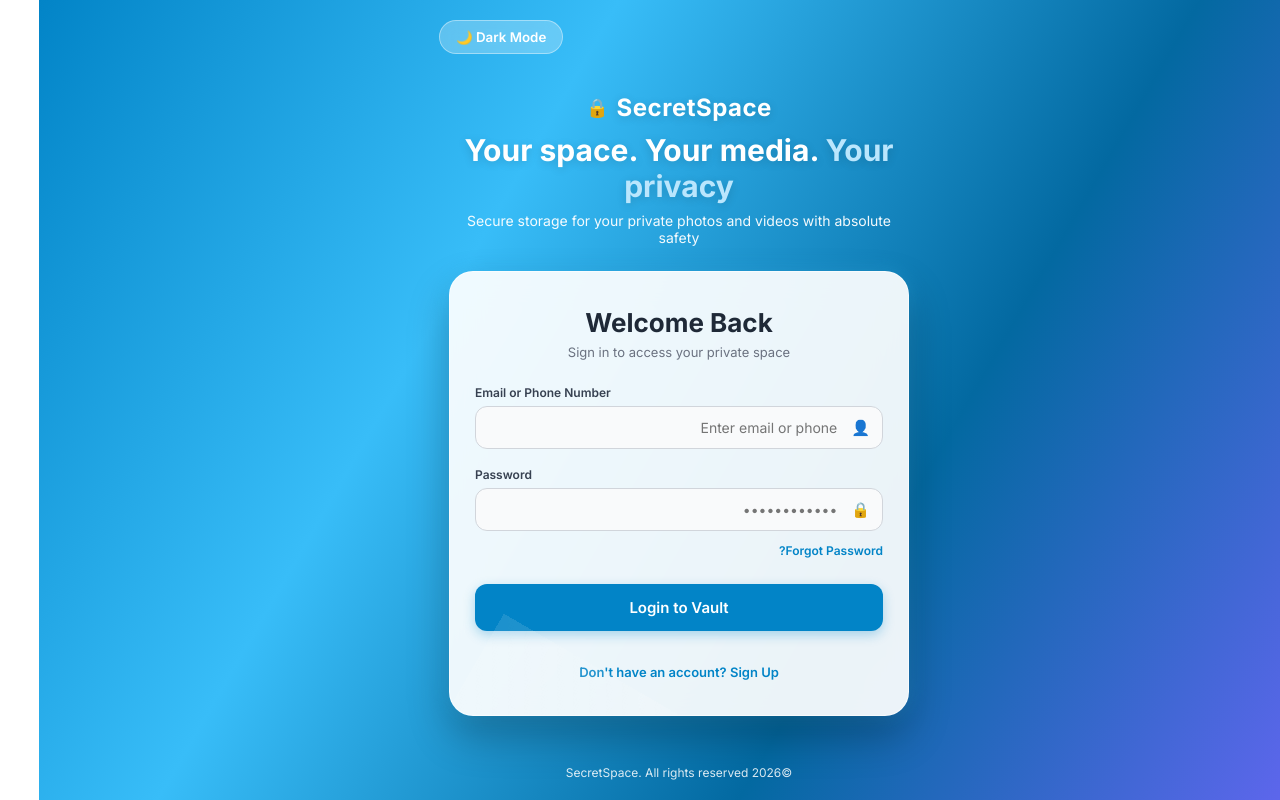
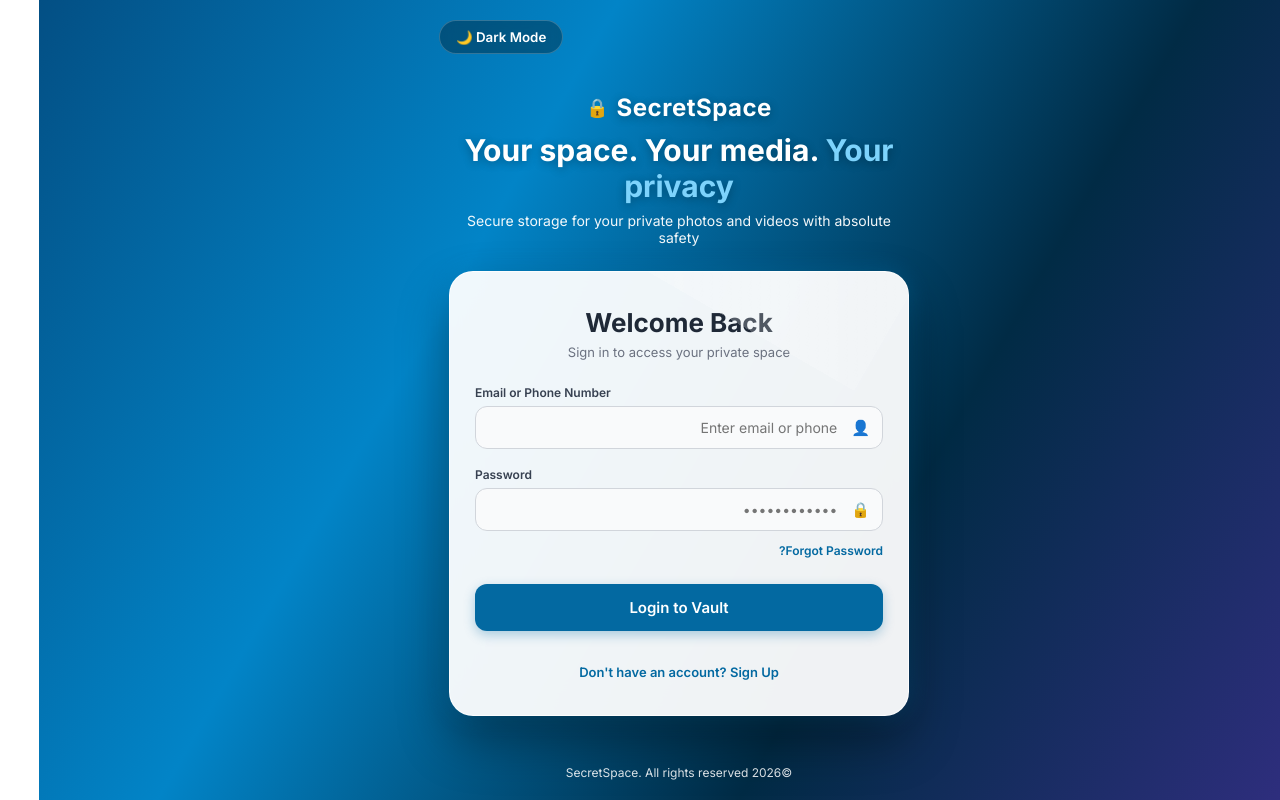
Before and after one commit to yazanmoha33-create/SecretSpace, a React (Vite) app: page / in a window 1280 px wide. Built offline with nearby package versions, Linux system fonts and the light colour scheme.

Commit message:
Refactor styles for improved UI aesthetics
Updated background gradients, button styles, and hover effects for improved aesthetics. Adjusted colors and animations for various components.

```diff
--- a/src/App.css
+++ b/src/App.css
@@ -20,16 +20,16 @@
   transition: color 0.4s ease;
 }
 
-/* خلفية متدرجة ذات ألوان متحركة (لمعة وانتقالات سحرية) */
+/* خلفية متدرجة بألوان غامقة وحيوية مع حركة ولعة */
 .app-container.light {
-  background: linear-gradient(120deg, #0284c7, #38bdf8, #0369a1, #6366f1);
-  animation: gradientShift 12s ease infinite;
+  background: linear-gradient(120deg, #034f84, #0284c7, #012b45, #312e81);
+  animation: gradientShift 14s ease infinite;
   color: #ffffff;
 }
 
 .app-container.dark {
-  background: linear-gradient(120deg, #0f172a, #1e1b4b, #312e81, #090d16);
-  animation: gradientShift 12s ease infinite;
+  background: linear-gradient(120deg, #050b14, #0f172a, #1e1b4b, #020617);
+  animation: gradientShift 14s ease infinite;
   color: #f1f1f1;
 }
 
@@ -49,8 +49,8 @@
 }
 
 .theme-toggle-btn {
-  background: rgba(255, 255, 255, 0.25);
-  border: 1px solid rgba(255, 255, 255, 0.4);
+  background: rgba(0, 0, 0, 0.3);
+  border: 1px solid rgba(255, 255, 255, 0.2);
   padding: 8px 16px;
   border-radius: 20px;
   color: white;
@@ -61,7 +61,7 @@
 }
 
 .theme-toggle-btn:hover {
-  background: rgba(255, 255, 255, 0.4);
+  background: rgba(0, 0, 0, 0.5);
   transform: scale(1.05);
 }
 
@@ -98,7 +98,7 @@
   font-size: 24px;
   font-weight: 700;
   letter-spacing: 0.5px;
-  text-shadow: 0 2px 10px rgba(0,0,0,0.15);
+  text-shadow: 0 2px 10px rgba(0,0,0,0.3);
 }
 
 .logo-icon {
@@ -110,11 +110,11 @@
   font-weight: 800;
   margin-bottom: 8px;
   line-height: 1.2;
-  text-shadow: 0 2px 10px rgba(0,0,0,0.15);
+  text-shadow: 0 2px 10px rgba(0,0,0,0.3);
 }
 
 .highlight-text {
-  color: #bae6fd;
+  color: #7dd3fc;
 }
 
 .hero-section p {
@@ -122,16 +122,16 @@
   opacity: 0.95;
 }
 
-/* تأثير اللمعة المتحركة (Shimmer Border/Glow) على بطاقة الدخول والخزنة */
+/* بطاقة الدخول مع اللمعة المتحركة (Shimmer) */
 .login-card {
   width: 100%;
-  background: rgba(255, 255, 255, 0.92);
+  background: rgba(255, 255, 255, 0.94);
   backdrop-filter: blur(16px);
   color: #1f2937;
   padding: 35px 25px;
   border-radius: 24px;
-  box-shadow: 0 20px 40px rgba(0, 0, 0, 0.25), 0 0 20px rgba(56, 189, 248, 0.3);
-  border: 1.5px solid rgba(255, 255, 255, 0.6);
+  box-shadow: 0 25px 50px rgba(0, 0, 0, 0.35), 0 0 25px rgba(2, 132, 199, 0.3);
+  border: 1.5px solid rgba(255, 255, 255, 0.8);
   position: relative;
   overflow: hidden;
   transition: all 0.4s cubic-bezier(0.4, 0, 0.2, 1);
@@ -148,11 +148,11 @@
   background: linear-gradient(
     60deg,
     transparent,
-    rgba(255, 255, 255, 0.15),
+    rgba(255, 255, 255, 0.25),
     transparent
   );
   transform: rotate(30deg);
-  animation: shimmerEffect 6s linear infinite;
+  animation: shimmerEffect 5s linear infinite;
   pointer-events: none;
 }
 
@@ -162,10 +162,10 @@
 }
 
 .dark .login-card {
-  background: rgba(30, 41, 59, 0.88);
+  background: rgba(15, 23, 42, 0.90);
   color: #f1f1f1;
-  border-color: rgba(255, 255, 255, 0.1);
-  box-shadow: 0 20px 40px rgba(0, 0, 0, 0.5), 0 0 25px rgba(56, 189, 248, 0.15);
+  border-color: rgba(255, 255, 255, 0.12);
+  box-shadow: 0 25px 50px rgba(0, 0, 0, 0.6), 0 0 30px rgba(2, 132, 199, 0.2);
 }
 
 .login-card.vault-card-wide {
@@ -226,13 +226,13 @@
 }
 
 .input-wrapper:focus-within {
-  border-color: #0284c7;
-  box-shadow: 0 0 0 4px rgba(2, 132, 199, 0.15);
+  border-color: #0369a1;
+  box-shadow: 0 0 0 4px rgba(3, 105, 161, 0.15);
 }
 
 .dark .input-wrapper {
   border-color: #475569;
-  background: #0f172a;
+  background: #020617;
 }
 
 .icon {
@@ -251,7 +251,7 @@
 }
 
 .login-btn {
-  background-color: #0284c7;
+  background-color: #0369a1;
   color: white;
   border: none;
   padding: 14px;
@@ -261,13 +261,13 @@
   cursor: pointer;
   transition: all 0.2s ease;
   margin-top: 8px;
-  box-shadow: 0 4px 12px rgba(2, 132, 199, 0.3);
+  box-shadow: 0 4px 12px rgba(3, 105, 161, 0.3);
 }
 
 .login-btn:hover {
-  background-color: #0369a1;
+  background-color: #0284c7;
   transform: translateY(-2px);
-  box-shadow: 0 6px 16px rgba(2, 132, 199, 0.4);
+  box-shadow: 0 6px 16px rgba(3, 105, 161, 0.4);
 }
 
 .forgot-link-inline {
@@ -284,7 +284,7 @@
 }
 
 .link-text {
-  color: #0284c7;
+  color: #0369a1;
   cursor: pointer;
   font-weight: 600;
   transition: opacity 0.2s;
@@ -327,7 +327,7 @@
 
 .vault-user-email {
   font-size: 13px;
-  color: #0284c7;
+  color: #0369a1;
   font-weight: 600;
   margin-top: 4px;
 }
@@ -356,14 +356,14 @@
 }
 
 .tab-btn:hover {
-  border-color: #0284c7;
+  border-color: #0369a1;
 }
 
 .tab-btn.active {
-  background-color: #0284c7;
+  background-color: #0369a1;
   color: white;
-  border-color: #0284c7;
-  box-shadow: 0 4px 12px rgba(2, 132, 199, 0.3);
+  border-color: #0369a1;
+  box-shadow: 0 4px 12px rgba(3, 105, 161, 0.3);
 }
 
 .categories-bar {
@@ -387,13 +387,13 @@
 }
 
 .cat-pill:hover {
-  background: rgba(2, 132, 199, 0.1);
+  background: rgba(3, 105, 161, 0.1);
 }
 
 .cat-pill.active {
-  background-color: #0284c7;
+  background-color: #0369a1;
   color: white;
-  border-color: #0284c7;
+  border-color: #0369a1;
 }
 
 .upload-section {
@@ -402,7 +402,7 @@
 
 .upload-btn {
   display: block;
-  background-color: #0284c7;
+  background-color: #0369a1;
   color: white;
   padding: 12px;
   border-radius: 12px;
@@ -410,11 +410,11 @@
   font-weight: 600;
   cursor: pointer;
   transition: all 0.3s ease;
-  box-shadow: 0 4px 12px rgba(2, 132, 199, 0.2);
+  box-shadow: 0 4px 12px rgba(3, 105, 161, 0.2);
 }
 
 .upload-btn:hover {
-  background-color: #0369a1;
+  background-color: #0284c7;
   transform: translateY(-2px);
 }
 
@@ -425,7 +425,7 @@
   max-height: 400px;
   overflow-y: auto;
   padding: 12px;
-  background: rgba(0, 0, 0, 0.03);
+  background: rgba(0, 0, 0, 0.04);
   border-radius: 16px;
 }
 
@@ -439,13 +439,13 @@
   overflow: hidden;
   height: 130px;
   background: #000;
-  box-shadow: 0 6px 12px rgba(0, 0, 0, 0.15);
+  box-shadow: 0 6px 12px rgba(0, 0, 0, 0.2);
   transition: transform 0.3s ease, box-shadow 0.3s ease;
 }
 
 .image-card-full:hover {
   transform: translateY(-4px);
-  box-shadow: 0 10px 20px rgba(0, 0, 0, 0.25);
+  box-shadow: 0 10px 20px rgba(0, 0, 0, 0.3);
 }
 
 .image-card-full img {
@@ -458,7 +458,7 @@
   position: absolute;
   bottom: 6px;
   left: 6px;
-  background: rgba(0, 0, 0, 0.7);
+  background: rgba(0, 0, 0, 0.75);
   color: white;
   font-size: 10px;
   padding: 3px 8px;
@@ -491,7 +491,7 @@
   width: 100%;
   display: flex;
   justify-content: space-around;
-  background: rgba(0, 0, 0, 0.75);
+  background: rgba(0, 0, 0, 0.8);
   padding: 4px 0;
 }
 
@@ -528,7 +528,7 @@
 }
 
 .logout-btn {
-  background-color: #ef4444;
+  background-color: #dc2626;
   color: white;
   border: none;
   padding: 12px;
@@ -540,7 +540,7 @@
 }
 
 .logout-btn:hover {
-  background-color: #dc2626;
+  background-color: #b91c1c;
   transform: translateY(-1px);
 }
 
```
